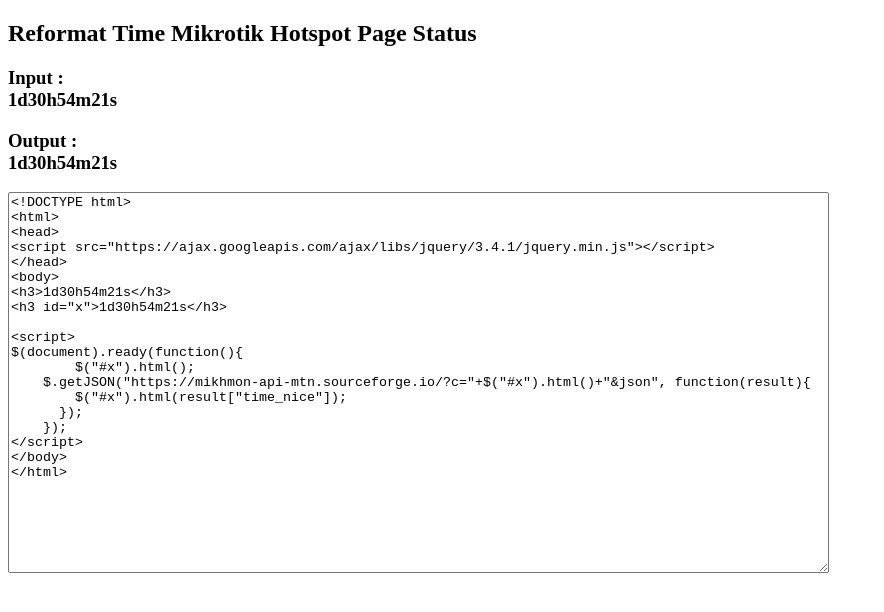
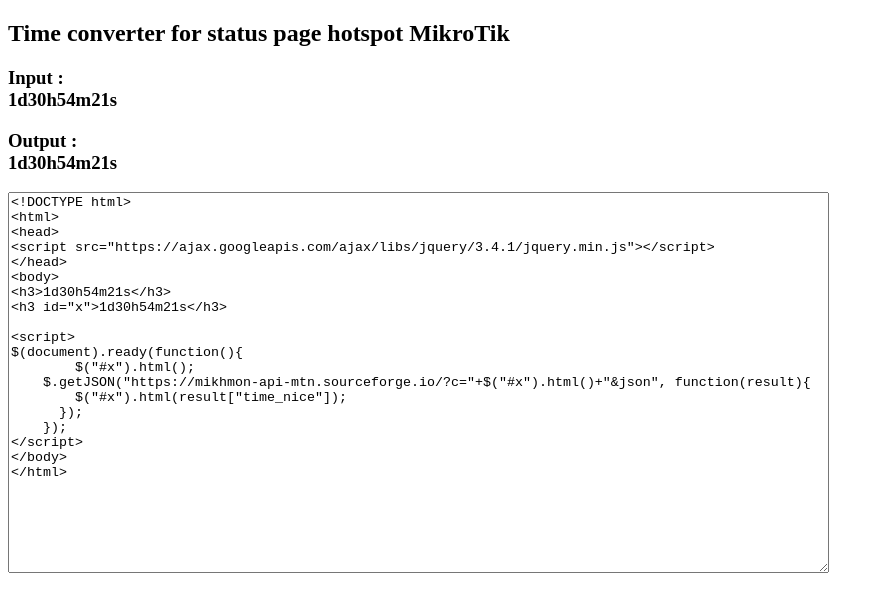
Before and after one commit to laksa19/time-nice, a plain HTML site: page index.html in a window 1280 px wide. Shown: the whole page, without its empty margins (0-884 px from the left). Drawn offline with nearby package versions, Linux system fonts and the light colour scheme; no server answers.

Commit message:
Update index.html

```diff
--- a/index.html
+++ b/index.html
@@ -1,6 +1,6 @@
 <!DOCTYPE html>
 <html>
-<title>Reformat Time Mikrotik Hotspot Page Status</title>
+<title>Time converter for status page hotspot MikroTik</title>
 <head>
 <script src="https://ajax.googleapis.com/ajax/libs/jquery/3.4.1/jquery.min.js"></script>
 <script async src="https://pagead2.googlesyndication.com/pagead/js/adsbygoogle.js"></script>
@@ -17,7 +17,7 @@
 <script>
      (adsbygoogle = window.adsbygoogle || []).push({});
 </script>
-<h2>Reformat Time Mikrotik Hotspot Page Status</h2>
+<h2>Time converter for status page hotspot MikroTik</h2>
 <h3>Input : <div>1d30h54m21s</div></h3>
 <h3>Output : <div id="x">1d30h54m21s</div></h3>
 
```
